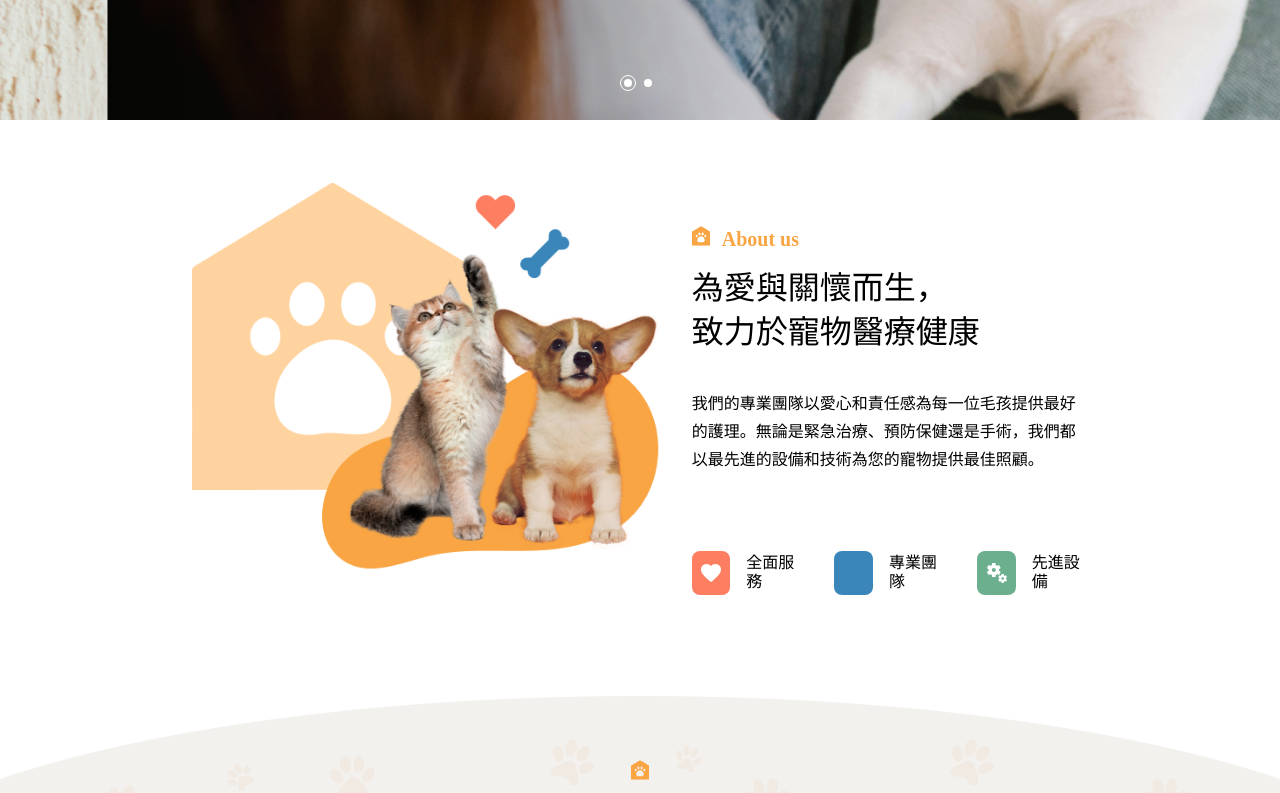
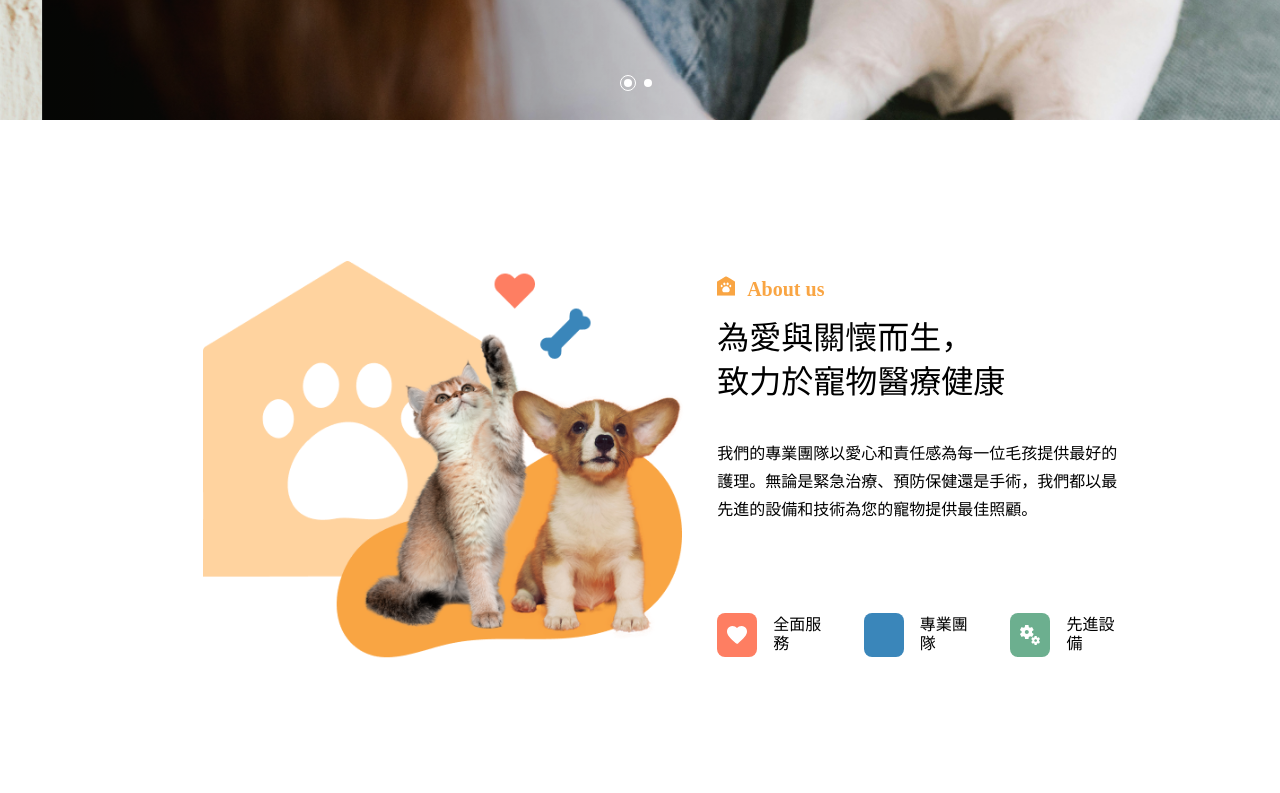
Before and after one commit to Ray625/vet-web, a React (Create React App) app: page / in a window 1280 px wide. Shown: the part 680-1473 px from the top of the page. Built offline with nearby package versions, Linux system fonts and the light colour scheme; the HTML template or start-up script is replaced by a standard one.

Commit message:
style: add homepage about RWD with min-width: 480px

```diff
--- a/src/components/homepage_about.jsx
+++ b/src/components/homepage_about.jsx
@@ -28,6 +28,7 @@ const AboutSection = () => {
           <p className={styles.content}>
             我們的專業團隊以愛心和責任感為每一位毛孩提供最好的護理。無論是緊急治療、預防保健還是手術，我們都以最先進的設備和技術為您的寵物提供最佳照顧。
           </p>
+          <div className={styles.mobileIconContainer}>
             <div className={styles.iconList}>
               <IconGroup
                 className={styles.iconHeartWrapper}
@@ -45,6 +46,8 @@ const AboutSection = () => {
                 content={'先進設備'}
                 />
             </div>
+            <div className={styles.mobileImg}></div>
+          </div>
         </div>
       </div>
     </section>
--- a/src/styles/homepage_about.module.scss
+++ b/src/styles/homepage_about.module.scss
@@ -2,25 +2,27 @@
 
 .container {
   width: 100%;
-  height: 72vh;
+  height: fit-content;
+  padding: 56px 24px;
   background-color: #fff;
 }
 
 .wrapper {
   display: flex;
-  justify-content: center;
-  align-items: center;
-  width: 70%;
+  align-items: flex-start;
+  width: 100%;
   height: 100%;
-  margin: auto;
+  margin: 0 auto;
 }
 
 .img {
+  display: none;
   width: 580px;
   height: 450px;
   background-image: url('../../public/img/about_background.png');
   background-repeat: no-repeat;
   background-size: contain;
+  background-position: center center;
 }
 
 .body {
@@ -28,40 +30,48 @@
 }
 
 .title {
-  font-size: style.$title-font-size;
+  font-size: style.$mobile-title-font-size;
   color: style.$primary_orange;
 }
 
 .footprint {
-  width: 18px;
-  height: 20px;
-  margin-right: 12px;
+  width: 14px;
+  height: 16px;
+  margin-right: 8px;
 }
 
 .subtitle {
   margin-top: 16px;
-  font-size: style.$subtitle-font-size;
+  font-size: style.$mobile-subtitle-font-size;
   font-weight: 400;
-  line-height: 43.5px;
+  line-height: 38.5px;
 }
 
 .content {
-  margin-top: 36px;
+  margin-top: 28px;
   font-size: style.$font-size;
   font-weight: 400;
   line-height: 28px;
 }
 
+.mobileIconContainer {
+  display: flex;
+  flex-direction: row;
+  justify-content: space-between;
+  margin-top: 28px;
+}
+
 .iconList {
   display: flex;
-  gap: 32px;
-  justify-content: space-between;
+  flex-direction: column;
+  justify-content: flex-start;
+  gap: 20px;
+  margin-top: 30px;
 }
 
 .iconGroup {
   display: flex;
   align-items: center;
-  margin-top: 48px;
   p {
     font-size: style.$font-size;
   }
@@ -96,3 +106,63 @@
   width: 24px;
   height: 24px;
 }
+
+.mobileImg {
+  flex-grow: 1;
+  background-image: url(../../public/img/about_background_mobile.png);
+  background-repeat: no-repeat;
+  background-size: contain;
+  background-position: center center ;
+}
+
+@media screen and (min-width: 480px) {
+  .container {
+    height: 72vh;
+  }
+
+  .wrapper {
+    width: style.$wrapper_width;
+    justify-content: center;
+    align-items: center;
+  }
+
+  .img {
+    display: block;
+  }
+
+  .title {
+    font-size: style.$title-font-size;
+  }
+
+  .footprint {
+    width: 18px;
+    height: 20px;
+    margin-right: 12px;
+  }
+
+  .content {
+    margin-top: 36px;
+  }
+
+  .subtitle {
+    margin-top: 16px;
+    font-size: style.$subtitle-font-size;
+    line-height: 43.5px;
+  }
+
+  .iconList {
+    display: flex;
+    flex-direction: row;
+    justify-content: space-between;
+    gap: 32px;
+    margin-top: 0;
+  }
+
+  .iconGroup {
+    margin-top: 48px;
+  }
+
+  .mobileImg {
+    display: none;
+  }
+}
```
Lines whose indentation alone changed are shown as unchanged.
